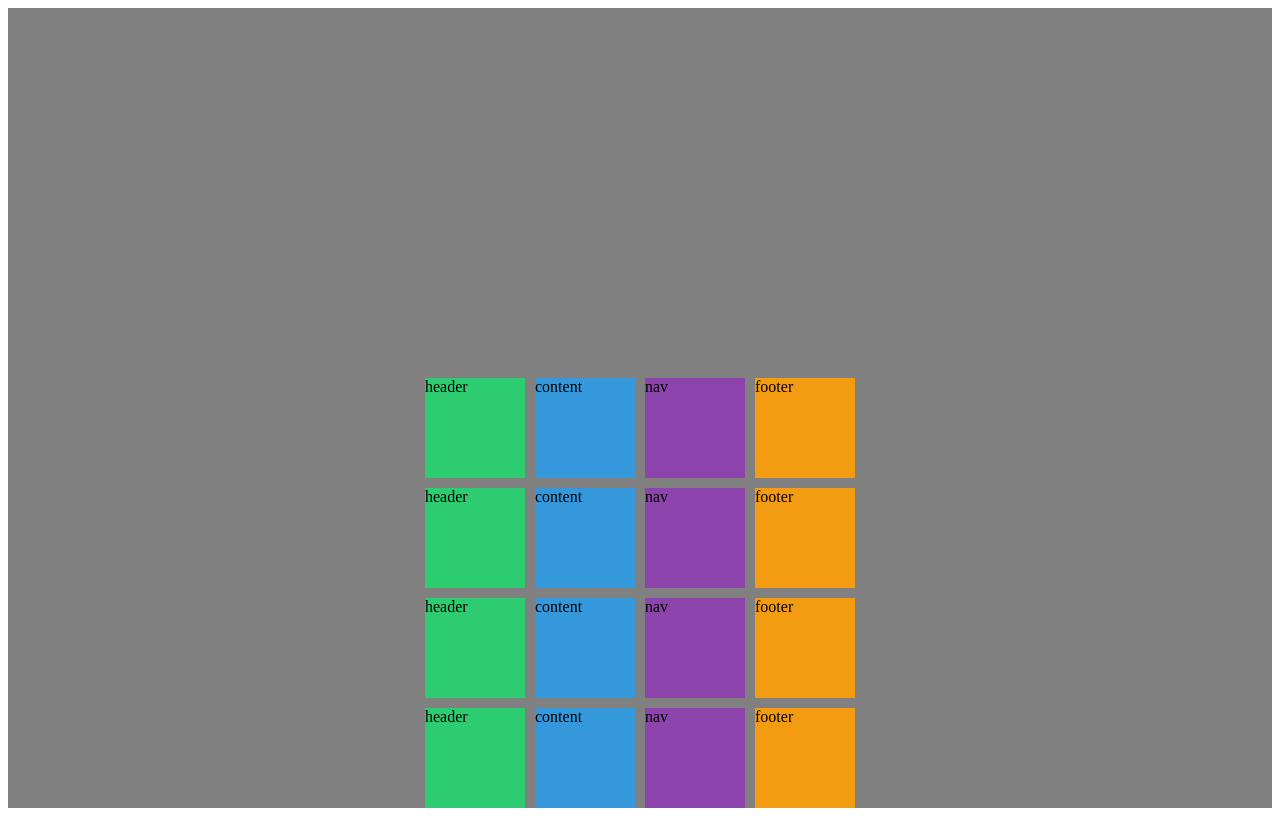
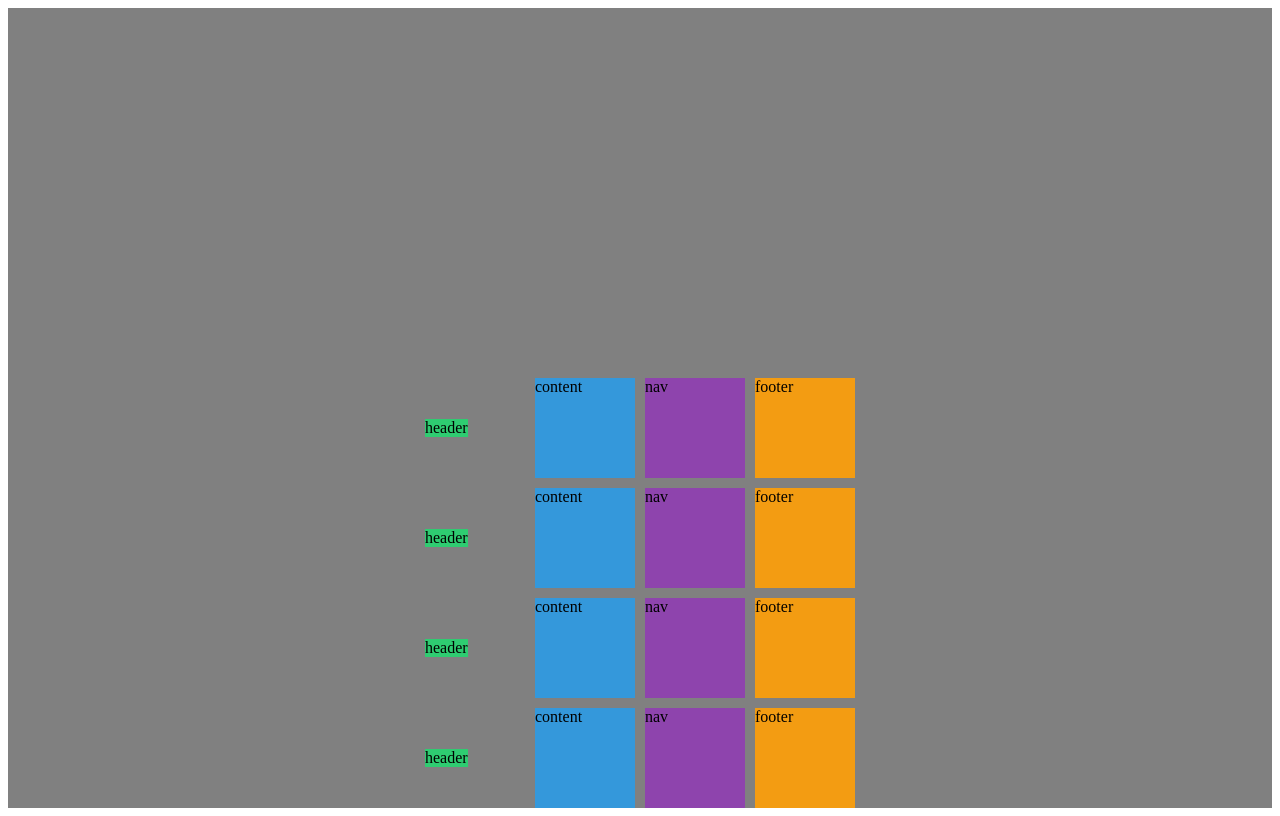
Before and after one commit to DoubleS-Lee/scss-masterclass, a plain HTML site: page index.html in a window 1280 px wide. Drawn offline with Linux system fonts and the light colour scheme.

Commit message:
2.10:justify-self,align-self 적용

```diff
--- a/styles.css
+++ b/styles.css
@@ -10,6 +10,8 @@
 
 .header {
   background-color: #2ecc71;
+  align-self: center;
+  justify-self: start;
 }
 .content {
   background-color: #3498db;
```
